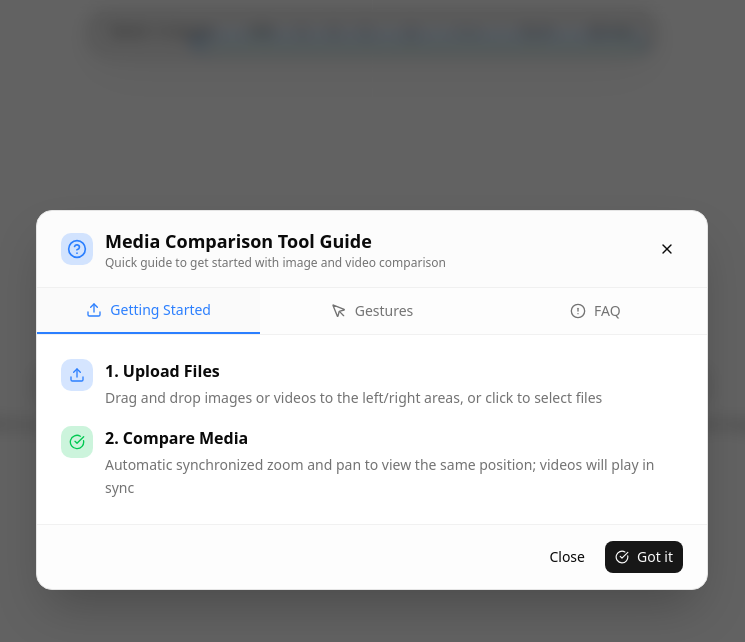
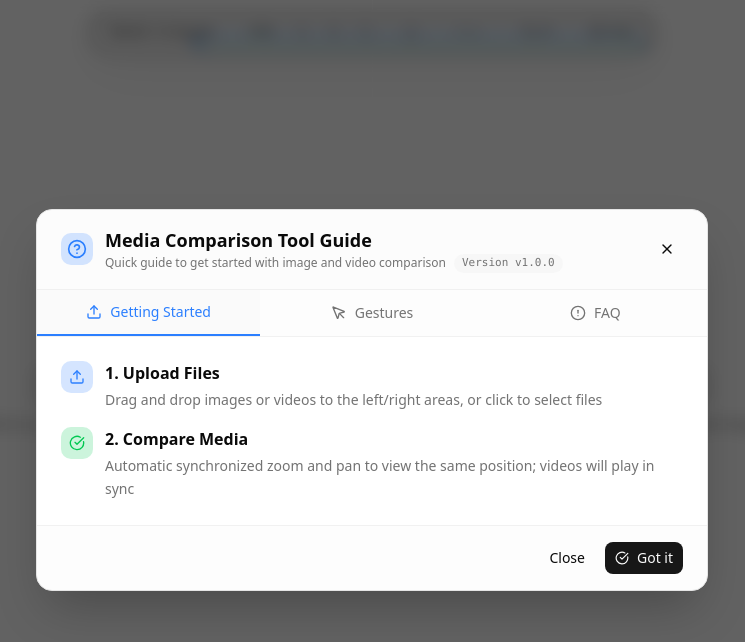
Before and after one commit to Epiphany-cl/image-comparison-tool, a Next.js app: page / in a window 1280 px wide. Both pictures are taken after a click on the button "Help". Shown: the top 642 px of the page, without its empty margins (268-1013 px from the left). Built offline with nearby package versions, Linux system fonts and the light colour scheme.

Commit message:
feat: 添加版本号维护，更新帮助模态框以显示当前版本信息

```diff
--- a/components/help-modal.tsx
+++ b/components/help-modal.tsx
@@ -17,6 +17,7 @@
 
 import { useState, useEffect } from 'react';
 import { X, HelpCircle, Upload, MousePointer, Hand, RotateCcw, CheckCircle, AlertCircle, Unlock, Keyboard } from 'lucide-react';
+import packageJson from '@/package.json';
 import { Button } from '@/components/ui/button';
 import { useI18n } from '@/lib/i18n';
 import { cn } from '@/lib/utils';
@@ -39,6 +40,7 @@ type TabId = 'getting-started' | 'gestures' | 'faq';
  */
 export function HelpModal({ isOpen, onClose }: HelpModalProps) {
   const { t } = useI18n();
+  const version = packageJson.version;
   // 当前激活的标签页
   const [activeTab, setActiveTab] = useState<TabId>('getting-started');
 
@@ -232,7 +234,12 @@ export function HelpModal({ isOpen, onClose }: HelpModalProps) {
             </div>
             <div>
               <h2 className="font-semibold text-lg text-foreground">{t.helpTitle}</h2>
-              <p className="text-xs text-muted-foreground">{t.helpDescription}</p>
+              <div className="flex items-center gap-2 text-xs text-muted-foreground">
+                <p>{t.helpDescription}</p>
+                <span className="inline-flex items-center rounded-full bg-secondary/60 px-2 py-0.5 font-mono text-[11px]">
+                  {t.versionLabel} v{version}
+                </span>
+              </div>
             </div>
           </div>
           <Button
--- a/lib/locales/en.ts
+++ b/lib/locales/en.ts
@@ -46,6 +46,7 @@ export const en: Translations = {
     help: 'Help',
     helpTitle: 'Media Comparison Tool Guide',
     helpDescription: 'Quick guide to get started with image and video comparison',
+    versionLabel: 'Version',
 
     // 帮助 - 开始使用
     gettingStarted: 'Getting Started',
--- a/lib/locales/zh.ts
+++ b/lib/locales/zh.ts
@@ -42,6 +42,7 @@ export interface Translations {
     help: string;
     helpTitle: string;
     helpDescription: string;
+    versionLabel: string;
 
     // 帮助 - 开始使用
     gettingStarted: string;
@@ -120,6 +121,7 @@ export const zh: Translations = {
     help: '使用说明',
     helpTitle: '多媒体对比工具使用指南',
     helpDescription: '快速了解如何使用此工具进行图片和视频对比',
+    versionLabel: '版本',
 
     // 帮助 - 开始使用
     gettingStarted: '开始使用',
--- a/next.config.js
+++ b/next.config.js
@@ -1,12 +1,15 @@
 const withPWA = require('@ducanh2912/next-pwa').default({
   dest: 'public',
-  cacheOnFrontEndNav: true,
-  aggressiveFrontEndNavCaching: true,
+  cacheOnFrontEndNav: false,
+  aggressiveFrontEndNavCaching: false,
   reloadOnOnline: true,
   swMinify: true,
   disable: process.env.NODE_ENV === 'development',
   workboxOptions: {
     disableDevLogs: true,
+    skipWaiting: true,
+    clientsClaim: true,
+    cleanupOutdatedCaches: true,
   },
 });
 
--- a/package.json
+++ b/package.json
@@ -1,6 +1,6 @@
 {
   "name": "image-comparison-tool",
-  "version": "0.1.0",
+  "version": "1.0.0",
   "private": true,
   "scripts": {
     "clean": "rm -rf node_modules .next out public/sw.js public/sw.js.map public/workbox-*.js public/swe-worker-*.js",
```
Also changed, not shown: 1 other file (tests, documents, lock files or other folders).
